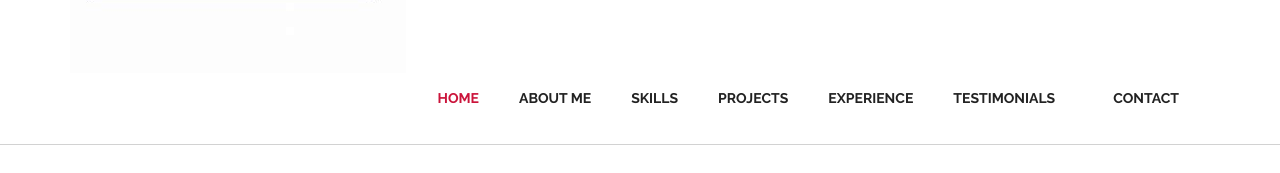
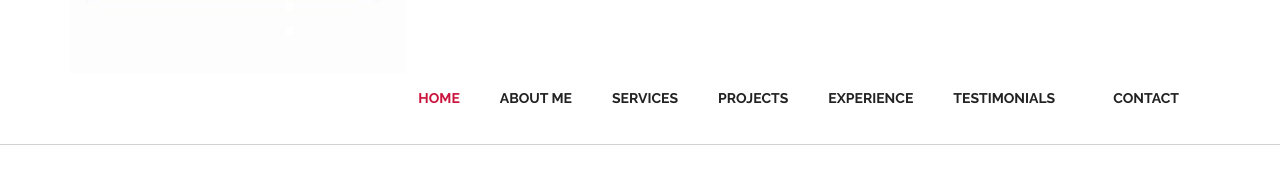
Before and after one commit to SarahEmmy/My-Portfolio, a plain HTML site: page index.html in a window 1280 px wide. Shown: the part 875-1048 px from the top of the page. Drawn offline with Linux system fonts and the light colour scheme.

Commit message:
Update index.html

```diff
--- a/index.html
+++ b/index.html
@@ -53,7 +53,7 @@
 			<ul class="nav navbar-nav" id="mainNav">
 			  <li class="active"><a href="#hero_section" class="scroll-link">Home</a></li>
 			  <li><a href="#aboutUs" class="scroll-link">About Me</a></li>
-			  <li><a href="#service" class="scroll-link">Skills</a></li>
+			  <li><a href="#service" class="scroll-link">Services</a></li>
 			  <li><a href="#Portfolio" class="scroll-link">Projects</a></li>
 			  <li><a href="#clients" class="scroll-link">Experience</a></li>
 			  <li><a href="#team" class="scroll-link">Testimonials</a></li>
```
